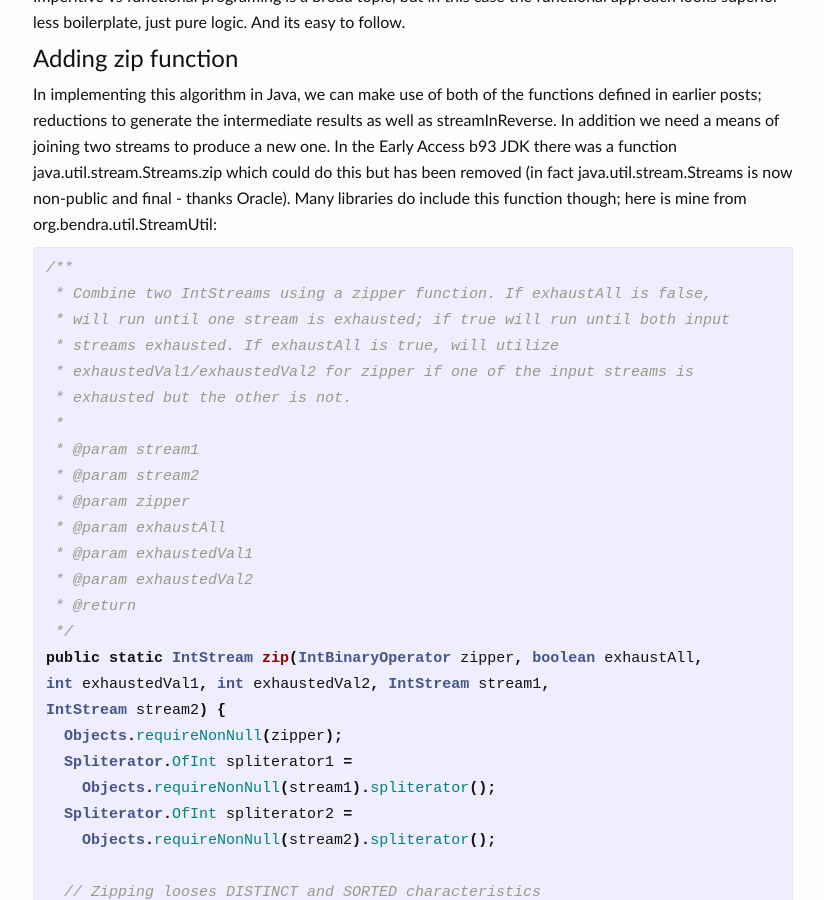
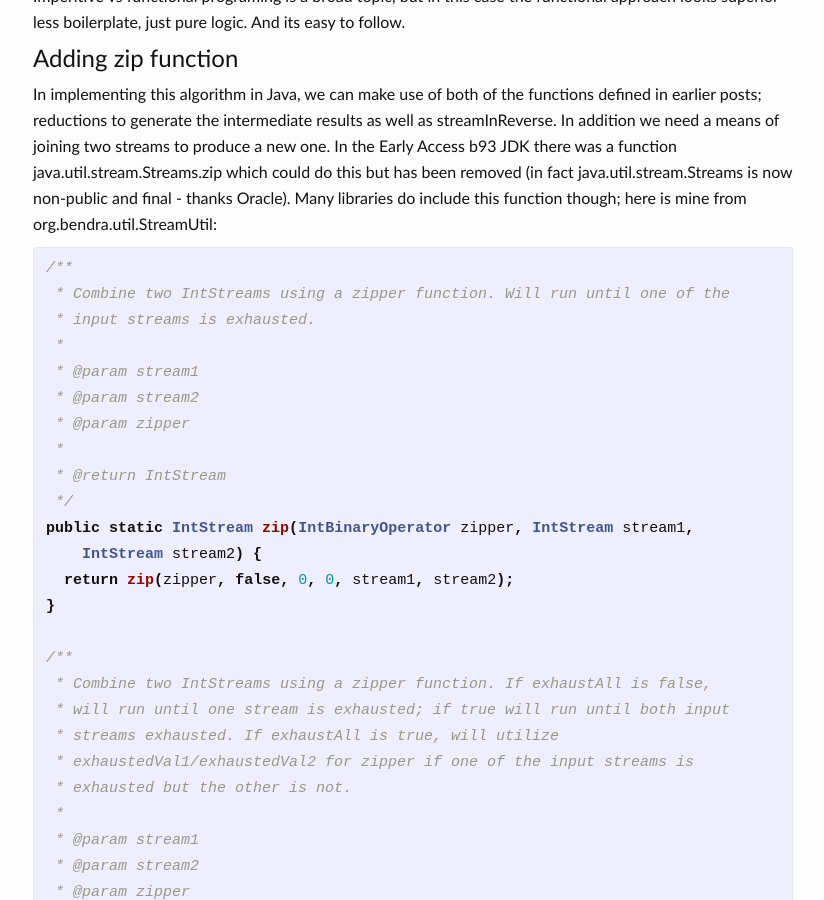
Before and after one commit to bendra/bendra.github.io, a Jekyll site: the page built from _posts/2015-12-26-functional-programing-method_chaining.markdown, in a window 1280 px wide and 900 px high, scrolled down 2588 px. Shown: the whole window, without its empty margins (227-1051 px from the left). Built offline with Jekyll 4.4.1, drawn with Linux system fonts in a browser that asks for light colours; comment, search, counter and statistics services are not loaded.

Commit message:
corrected some code

```diff
--- a/_posts/2015-12-26-functional-programing-method_chaining.markdown
+++ b/_posts/2015-12-26-functional-programing-method_chaining.markdown
@@ -88,6 +88,22 @@ Imperitive vs functional programing is a broad topic, but in this case the funct
 In implementing this algorithm in Java, we can make use of both of the functions defined in earlier posts; reductions to generate the intermediate results as well as streamInReverse.  In addition we need a means of joining two streams to produce a new one.  In the Early Access b93 JDK there was a function java.util.stream.Streams.zip which could do this but has been removed (in fact java.util.stream.Streams is now non-public and final - thanks Oracle).  Many libraries do include this function though; here is mine from org.bendra.util.StreamUtil:
 
 {% highlight java %}
+
+/**
+ * Combine two IntStreams using a zipper function. Will run until one of the
+ * input streams is exhausted.
+ *
+ * @param stream1
+ * @param stream2
+ * @param zipper
+ *
+ * @return IntStream
+ */
+public static IntStream zip(IntBinaryOperator zipper, IntStream stream1,
+    IntStream stream2) {
+  return zip(zipper, false, 0, 0, stream1, stream2);
+}
+
 /**
  * Combine two IntStreams using a zipper function. If exhaustAll is false,
  * will run until one stream is exhausted; if true will run until both input
```
